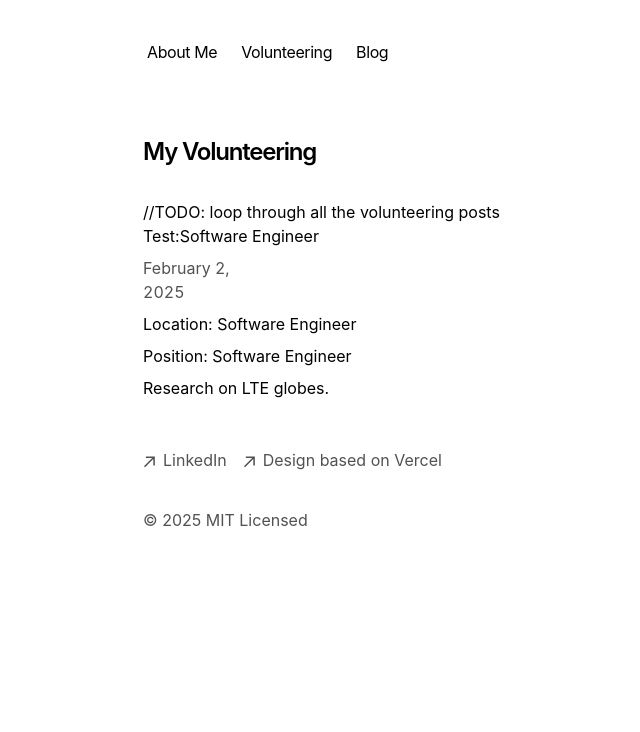
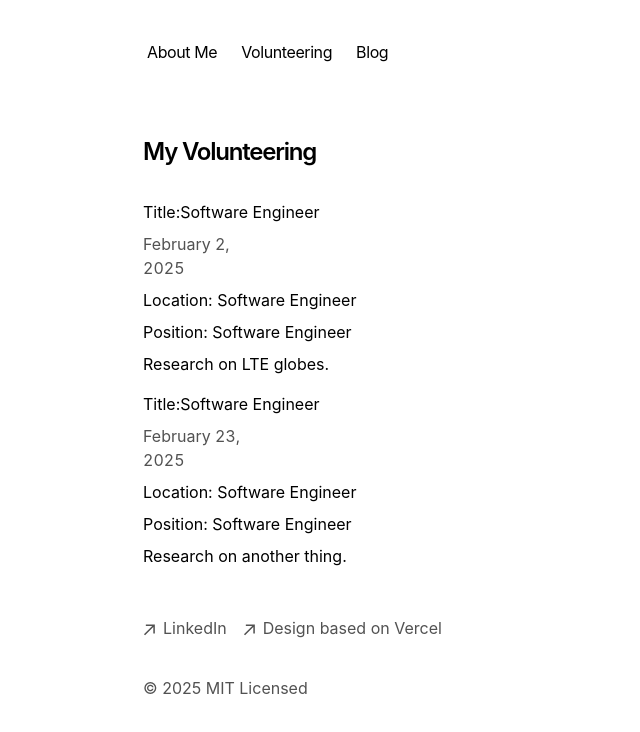
Before and after one commit to franciscosuca/onlineCv, a Next.js app: page /volunteering in a window 1280 px wide. Shown: the top 732 px of the page, without its empty margins (209-849 px from the left). Built offline with nearby package versions, Linux system fonts and the light colour scheme.

Commit message:
Loop through the different volunteering posts.

```diff
--- a/app/volunteering/page.tsx
+++ b/app/volunteering/page.tsx
@@ -1,6 +1,6 @@
 import { formatDate, getVolunteerPosts  } from 'app/utils/utils'
 
-let test = getVolunteerPosts()[0];
+let posts = getVolunteerPosts();
 
 export default function Page() {
     return (
@@ -10,24 +10,26 @@ export default function Page() {
                 1. ✅ understand the format of the data used in app/posts
                 2. ✅ Mock a file similar to app/posts
                 3. ✅ implement a function that reads the data in app/volunteer/posts
-                4. 🕐 change structure for 'metadata' and loop through the different volunteering posts
+                4. 🚧 change structure for 'metadata' and loop through the different volunteering posts
+                5. 🚧 display the data in the page with a more readable style.
             */}
 
             <h1 className="mb-8 text-2xl font-semibold tracking-tighter">
                 My Volunteering
             </h1>
-            //TODO: loop through all the volunteering posts
-            <div className="flex flex-col space-y-2 mb-4">
-                <p>Test:{test.metadata.title}</p>
-                <p className="text-neutral-600 dark:text-neutral-400 w-[100px] tabular-nums">
-                    {formatDate(test.metadata.publishedAt)}
-                </p>
-                <h1>Location: {test.metadata.title}</h1>
-                <p>Position: {test.metadata.title}</p>
-                <article className="prose">
-                    {test.metadata.summary}
-                </article>
-            </div>
+            {posts.map((post, index) => (
+                <div key={index} className="flex flex-col space-y-2 mb-4">
+                    <p>Title:{post.metadata.title}</p>
+                    <p className="text-neutral-600 dark:text-neutral-400 w-[100px] tabular-nums">
+                        {formatDate(post.metadata.publishedAt)}
+                    </p>
+                    <h1>Location: {post.metadata.title}</h1>
+                    <p>Position: {post.metadata.title}</p>
+                    <article className="prose">
+                        {post.metadata.summary}
+                    </article>
+                </div>
+            ))}
         </section>
     )
 }
--- /dev/null
+++ b/app/volunteering/posts/ex2.mdx
@@ -0,0 +1,8 @@
+---
+title: 'Software Engineer'
+publishedAt: '2025-02-23'
+summary: 'Research on another thing.'
+location: 'DE'
+---
+
+This will be a description of my experience during the volunteering.
```
